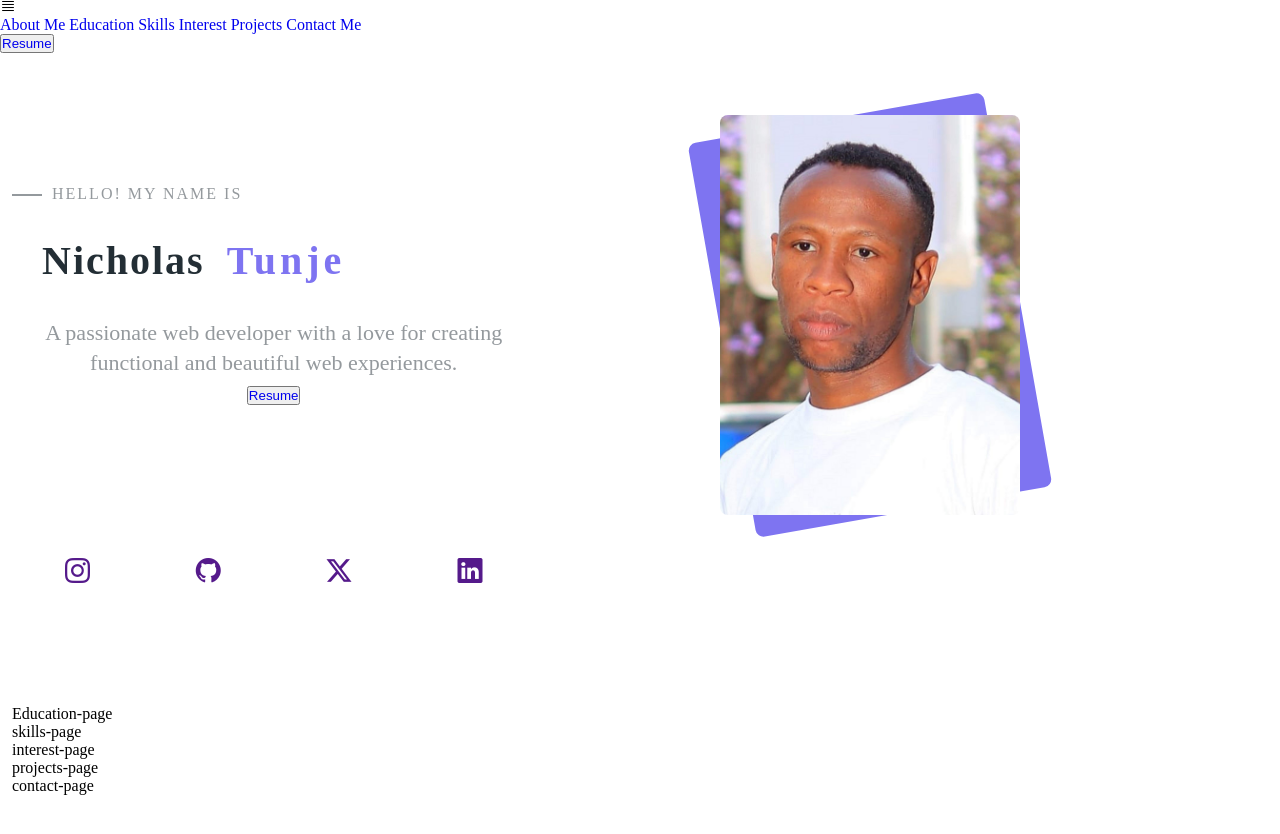
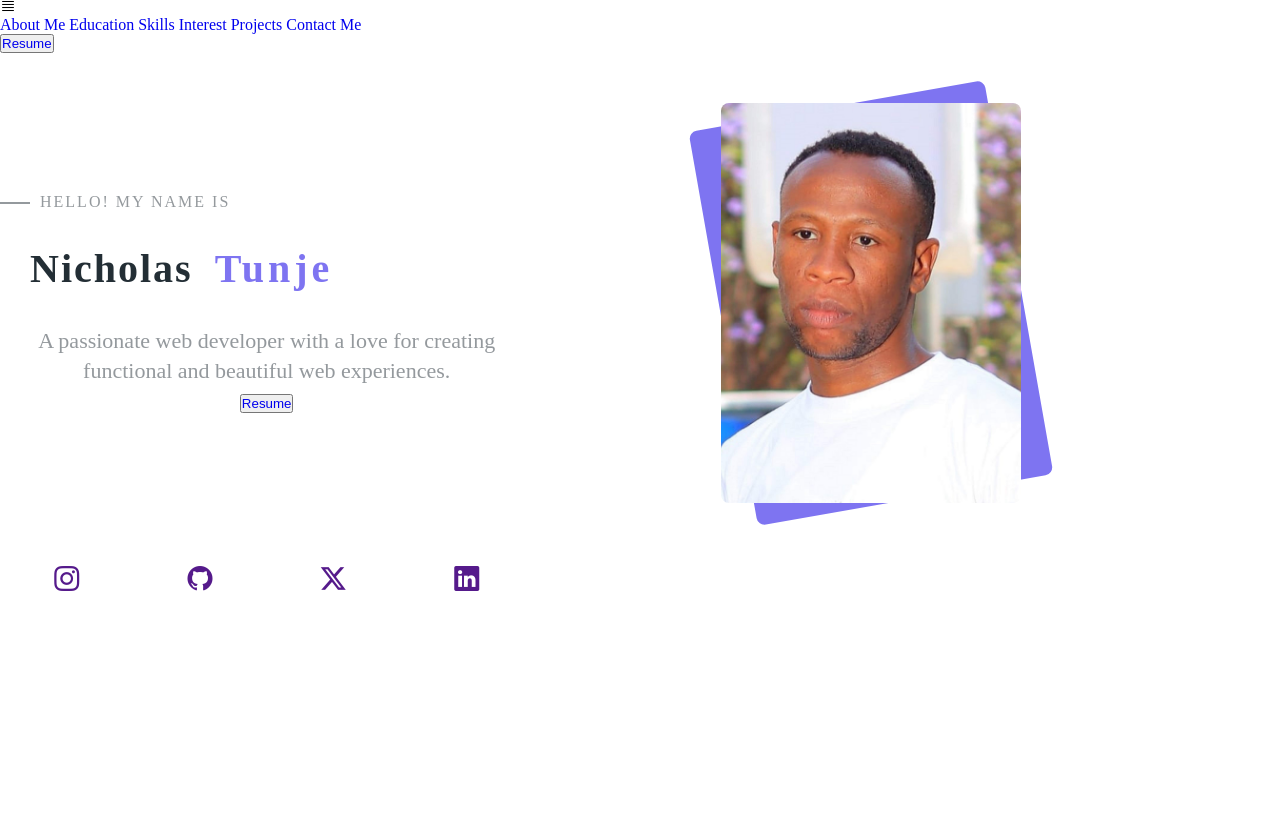
Before and after one commit to tunjenicholas-eng/Hack-Portfolio, a plain HTML site: page oldLayoutFiles/index.html in a window 1280 px wide. Shown: the part 456-1290 px from the top of the page. After the commit the page ends 1189 px from the top, so only its background shows below. Drawn offline with nearby package versions, Linux system fonts and the light colour scheme; files that its build step writes are made by us from their sources; files whose address does not match are found by name.

Commit message:
Updated layout and with all empty other pages

```diff
--- a/oldLayoutFiles/portfolioStyles.css
+++ b/oldLayoutFiles/portfolioStyles.css
@@ -83,6 +83,9 @@ a:hover{
     margin-left: 5px;
     color: var(--color-heading-dark);
     font-weight: 800;
+}
+.top-header .logo-container span .cap{
+    font-size: 35px;
 }
 
 /* ---------------Top Nav bar---------------------------- */
--- a/src/styles/portfolio.css
+++ b/src/styles/portfolio.css
@@ -18,6 +18,12 @@
     padding: 0px;
     margin: 0px;
     box-sizing: border-box;
+}
+body{
+    padding: 0px;
+    margin: 0px;
+    box-sizing: border-box;
+    position: relative;
 }
 
 h1, h2, h3, h4, h4, h5, h6{
@@ -43,12 +49,11 @@ a:hover{
     display: flex;
     justify-content: space-around;
     align-items: center;
-    width: 100vw;
+    height: 15vh;
     color: var(--color-text-dark);
     box-shadow: var(--box-shadow);
     position: sticky;
-    top: 0px;
-    margin-top: 20px;
+    top: 5px;
     font-family: sans-serif;
     overflow: auto;
     z-index: 1000;
@@ -109,22 +114,24 @@ a:hover{
 
 /* ----------------Start Main Content Container-------------------- */
 .main-content-container{
-    margin: 10px;
-    padding: 2px;
-    border-radius: 8px;
-    height: 100vh;
+    /* margin: 10px; */
+    /* padding: 2px; */
+    /* border-radius: 8px; */
+    height: 85vh;
+    position: absolute;
     overflow: auto;
 }
 .main-content-container .about-page{
     display: grid;
     grid-template-columns: 5fr 7fr;
     border-radius: 4px;
-    height: calc(100vh - 20vh);
+    height: calc(100vh - 15vh);
 }
 .main-content-container .about-page .about-column-1{
     display: flex;
     flex-direction: column;
     justify-content:center;
+    /* border: 2px solid red; */
 
 }
 .main-content-container .about-page .about-column-1 .salutation .span-1{
@@ -203,6 +210,40 @@ a:hover{
     transition: 300ms;
 }
 
+/* ----------------Start Education page Container-------------------- */
+.main-content-container .education-page{
+    background-color: var(--color-bg-2);
+    height: 85vh;
+    padding: 20px;
+}
+/* ----------------Start Skills page Container-------------------- */
+.main-content-container .skills-page{
+    background-color: var(--color-bg-1);
+    height: 85vh;
+    padding: 20px;
+}
+
+/* ----------------Start Interest page Container-------------------- */
+.main-content-container .interest-page{
+    background-color: var(--color-bg-2);
+    height: 85vh;
+    padding: 20px;
+}
+
+/* ----------------Start Projects page Container-------------------- */
+.main-content-container .project-page{
+    background-color: var(--color-bg-1);
+    height: 85vh;
+    padding: 20px;
+}
+
+/* ----------------Start Contact page Container-------------------- */
+.main-content-container .contact-page{
+    background-color: var(--color-bg-2);
+    height: 85vh;
+    padding: 20px;
+}
+
 
 /* ================START OF MEDIA QUERIES========== */
 
@@ -219,10 +260,22 @@ a:hover{
     margin: 25px auto;
     width: 250px;
     height: 300px;
-    left: 6%;
+    left: 15%;
 }
 .main-content-container .about-page .about-column-2 .card-1{
     transform: rotate(-5deg);
+}
+.main-content-container .about-page .about-column-1 .social-media{
+    margin-top: 20px;
+}
+.main-content-container .about-page .about-column-1{
+    grid-row: 2;
+    margin-bottom: 0px;
+}
+.main-content-container .about-page .about-column-2{
+    grid-row: 1;
+    height: 40vh;
+    margin-top: 0px;
 }
 
 }
```
Also changed, not shown: index.html (+21 -2 lines).
